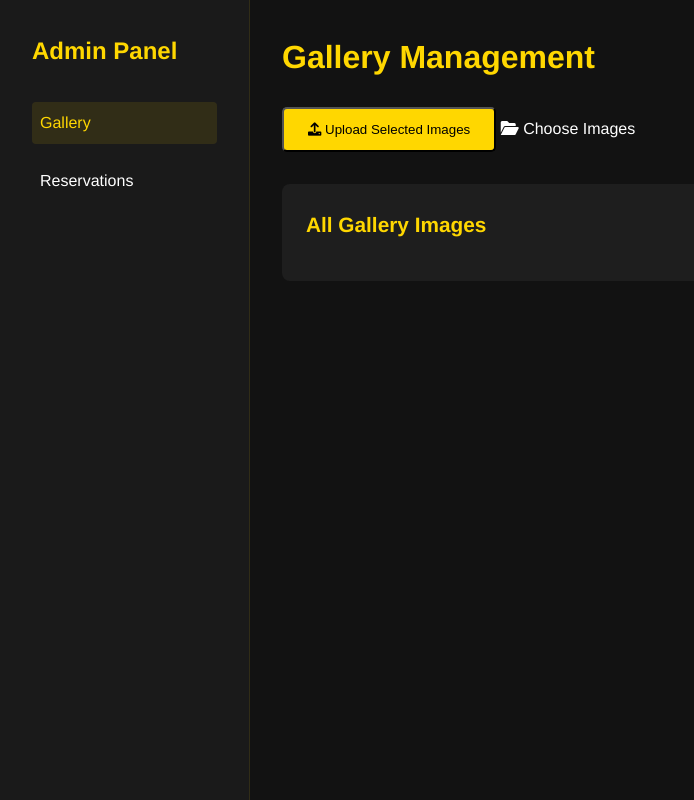
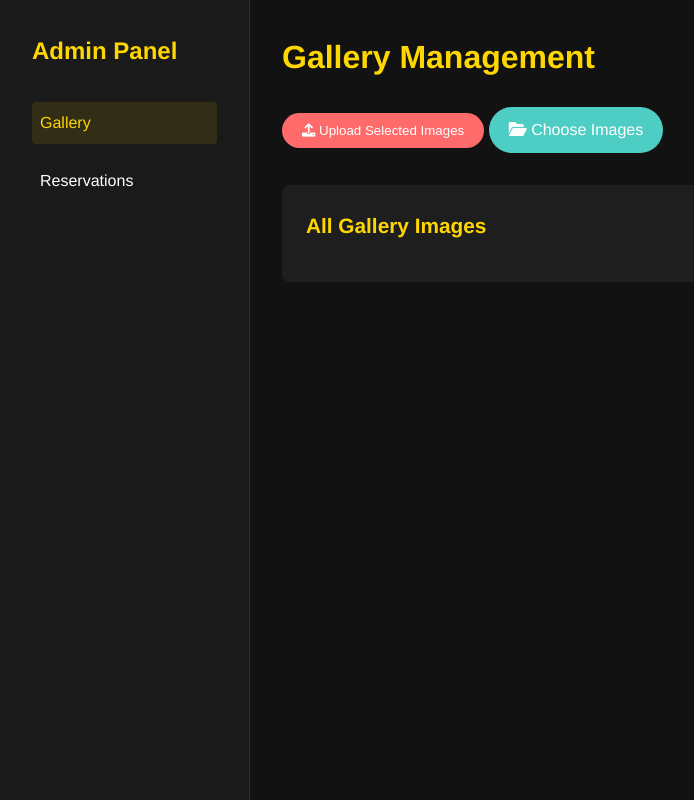
Before and after one commit to Dargreat/1805club, a website: page admin.html in a window 1280 px wide. Shown: the whole page, without its empty margins (0-694 px from the left). Drawn offline with Linux system fonts and the light colour scheme; no server answers.

Commit message:
Update admin.css

```diff
--- a/admin.css
+++ b/admin.css
@@ -249,3 +249,39 @@ th {
   background: #ff0000;
   transform: translateX(-50%) scale(1.05);
 }
+
+/* Style for the file input label */
+.file-input-label {
+  display: inline-block;
+  padding: 10px 20px;
+  background: #4ecdc4;
+  color: white;
+  border-radius: 25px;
+  cursor: pointer;
+  transition: background 0.3s ease;
+  margin-right: 10px;
+}
+
+.file-input-label:hover {
+  background: #45b7b0;
+}
+
+/* Style for the upload button */
+.upload-btn {
+  padding: 10px 20px;
+  background: #ff6b6b;
+  color: white;
+  border: none;
+  border-radius: 25px;
+  cursor: pointer;
+  transition: background 0.3s ease;
+}
+
+.upload-btn:hover {
+  background: #e55a5a;
+}
+
+.upload-btn.disabled {
+  background: #ccc;
+  cursor: not-allowed;
+}
```
